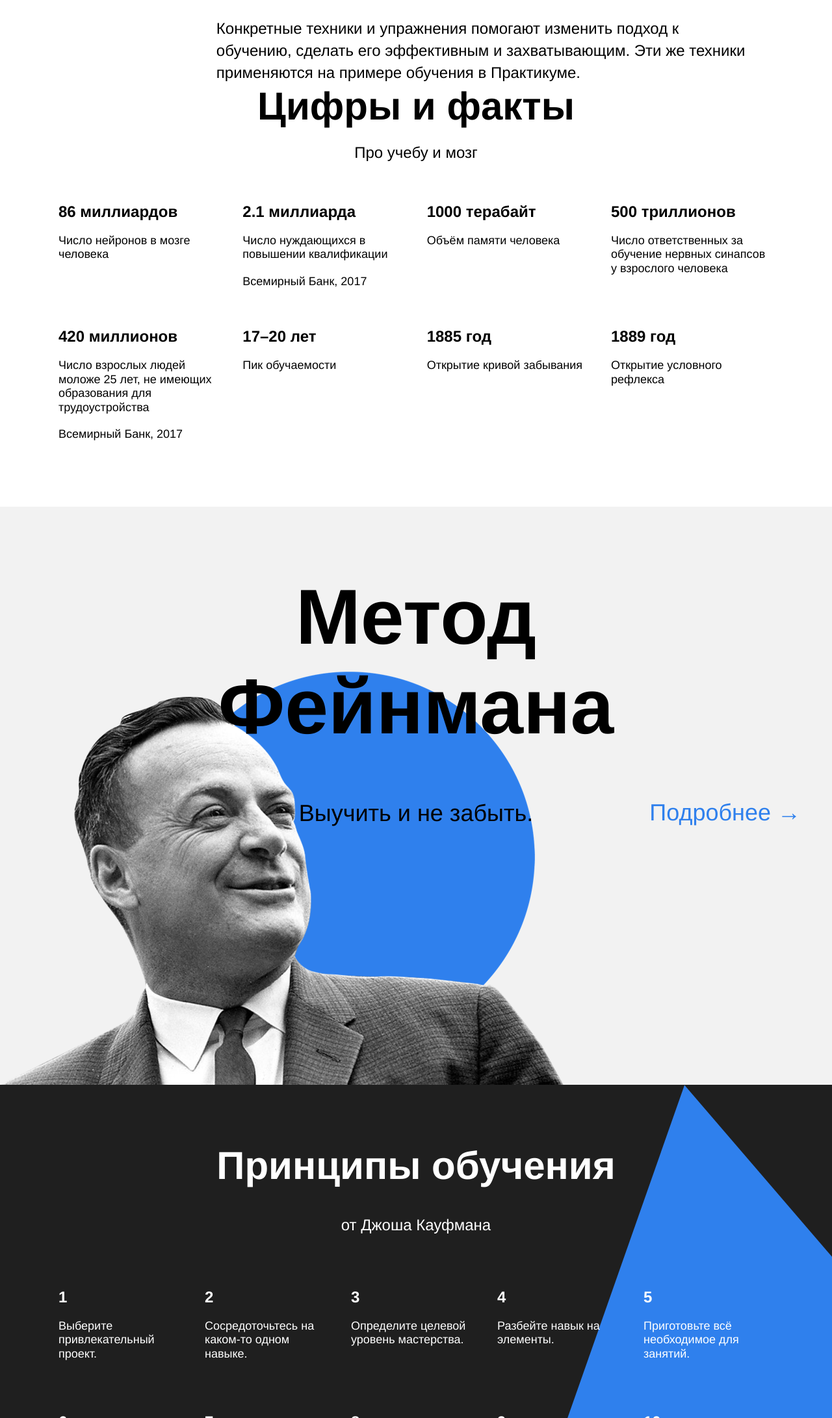
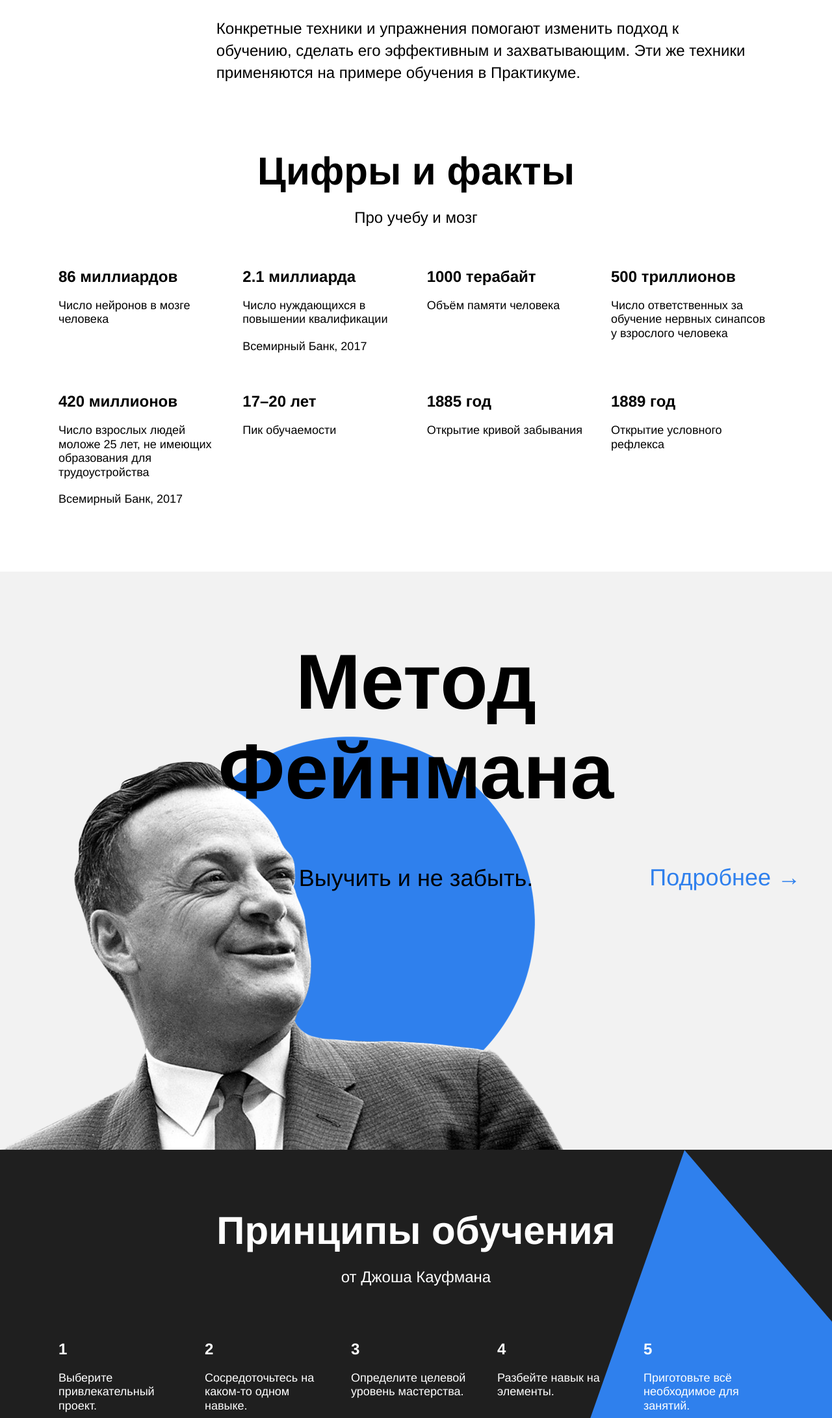
Before and after one commit to AnnaLoginovskih/how-to-learn, a plain HTML site: page index.html in a window 1280 px wide. Shown: the part 1127-3310 px from the top of the page at 65% size. Drawn offline with Linux system fonts and the light colour scheme.

Commit message:
fifth iteration

```diff
--- a/styles/style.css
+++ b/styles/style.css
@@ -138,6 +138,7 @@
 }
 
 .digits {
+  padding-top: 100px;
   padding-bottom: 100px;
   display: flex;
   flex-direction: column;
@@ -260,7 +261,6 @@
   line-height: 34px;
   font-size: 24px;
   font-weight: normal;
-  margin-top: 20px;
 }
 
 .table_theme_dark {
```
